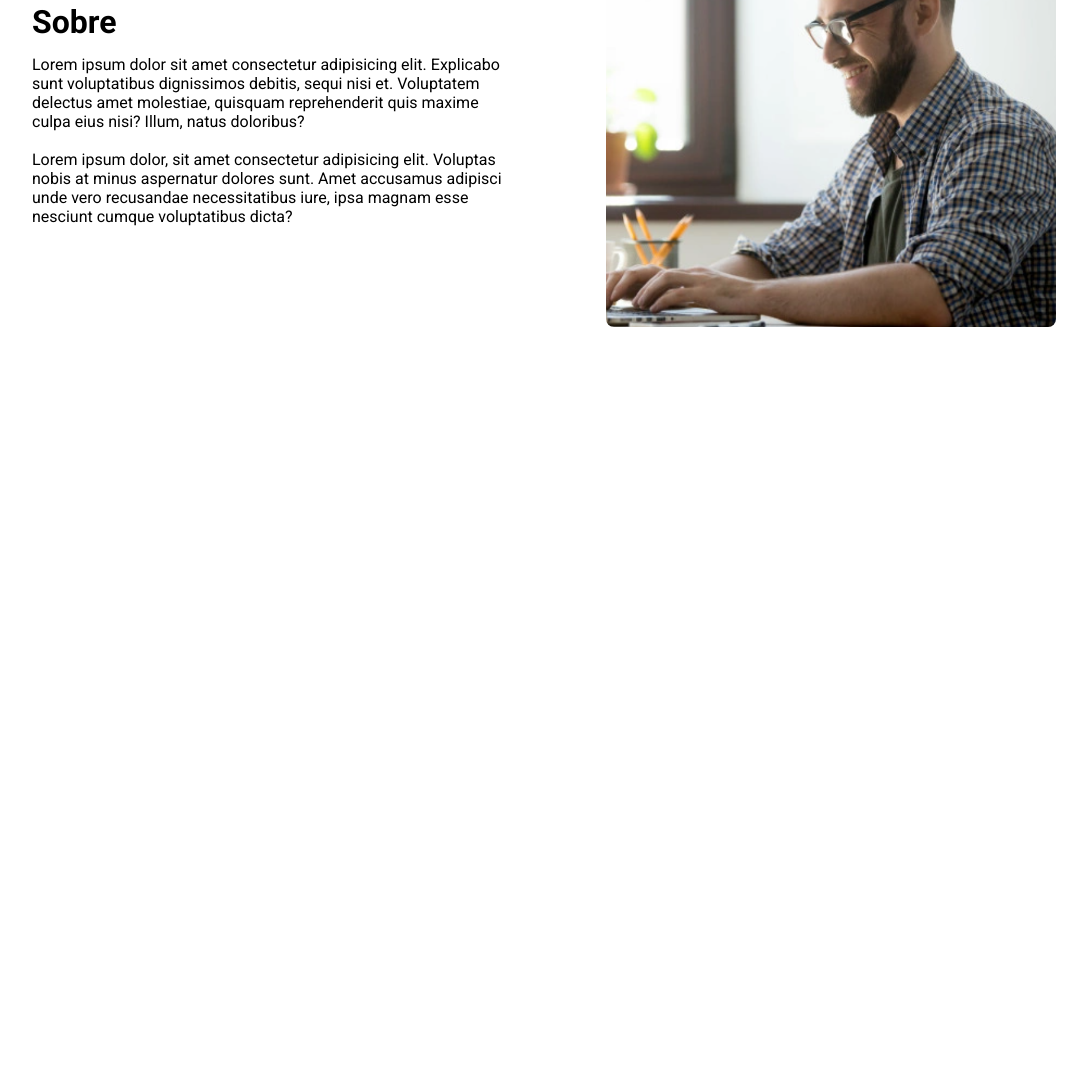
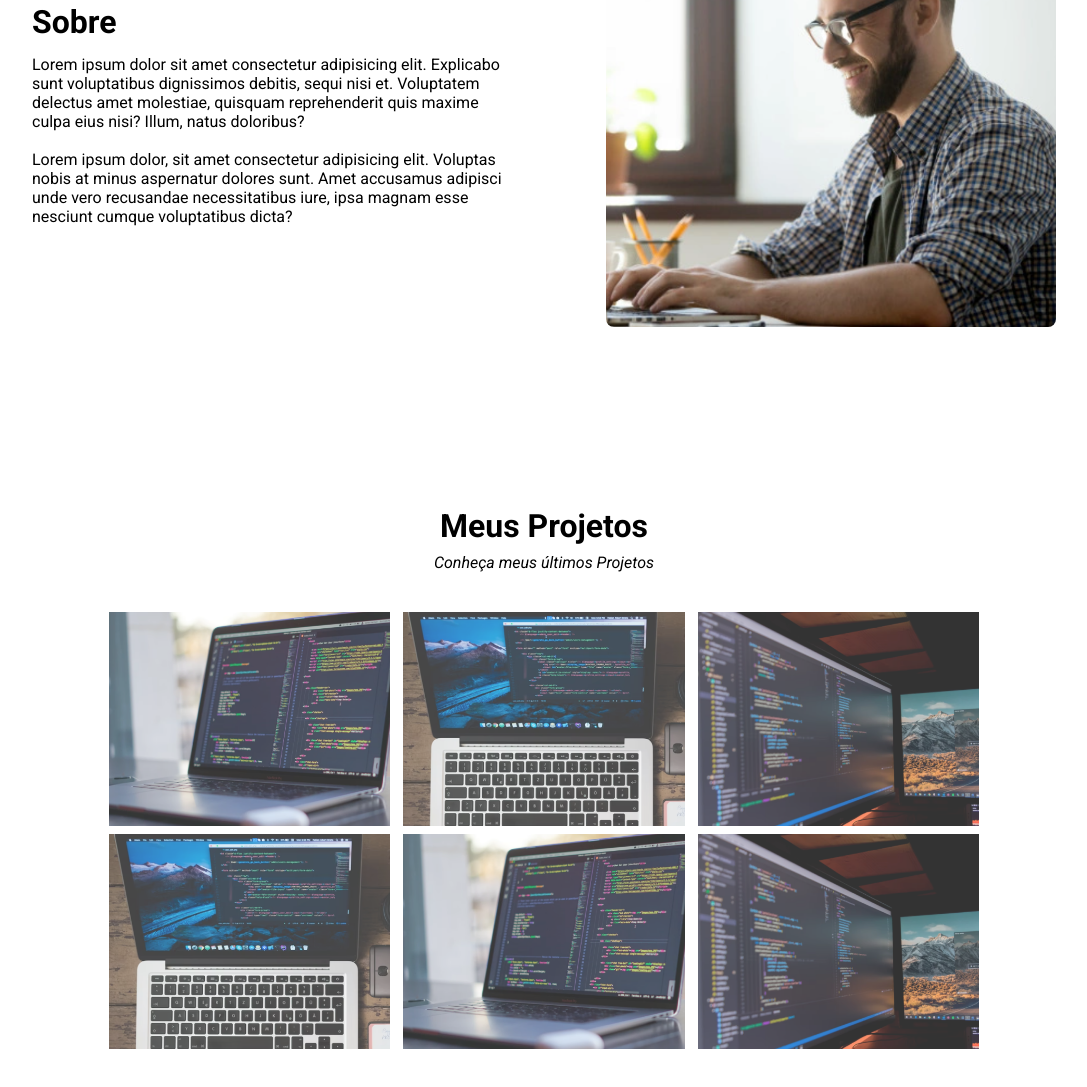
Before and after one commit to OlvDavid/portfolio, a plain HTML site: page index.html in a window 1280 px wide. Shown: the part 978-2065 px from the top of the page, without its empty margins (96-1183 px from the left). Before the commit the page ends 1385 px from the top, so only its background shows below. Drawn offline with Linux system fonts and the light colour scheme.

Commit message:
Adição da parte sobre do projeto

```diff
--- a/index.html
+++ b/index.html
@@ -60,5 +60,22 @@
     </section>
     <!--FIM SOBRE-->
 
+    <!--INICIO PROJETOS-->
+    <section class="projects">
+        <h2>Meus Projetos</h2>
+        <p>Conheça meus últimos Projetos</p>
+
+        <div class="project-list">
+            <img src="images/projeto1.png" alt="Foto do projeto 1">
+            <img src="images/projeto2.png" alt="Foto do projeto 2">
+            <img src="images/projeto3.png" alt="Foto do projeto 3">
+        </div>
+        <div class="project-list">
+            <img src="images/projeto2.png" alt="Foto do projeto 2">
+            <img src="images/projeto1.png" alt="Foto do projeto 1">
+            <img src="images/projeto3.png" alt="Foto do projeto 3">
+        </div>
+    </section>
+
 </body>
 </html>
--- a/style.css
+++ b/style.css
@@ -118,3 +118,47 @@ body{
     margin-bottom: 14px;
 }
 /* FIM SOBRE */
+
+/* INICIO PROJETOS */
+
+.projects{
+    width: 100%;
+    display: flex;
+    flex-direction: column;
+    align-items: center;
+    justify-content: center;
+    padding-top: 80px;
+    padding-bottom: 80px;
+}
+
+.projects h2{
+    font-size: 32px;
+    margin-bottom: 8px;
+    margin-top: 20px;
+}
+
+.projects p{
+    margin-bottom: 40px;
+    font-style: italic;
+}
+
+.project-list{
+    width: 100%;
+    margin-bottom: 8px;
+    display: flex;
+    justify-content: center;
+    align-items: center;
+
+}
+
+.projects img{
+    width: 22%;
+    margin-left: 0.5%;
+    margin-right: 0.5%;
+    opacity: 0.8;
+    transition: 0.9s;
+}
+
+.projects img:hover{
+    opacity: 1;
+}
```
